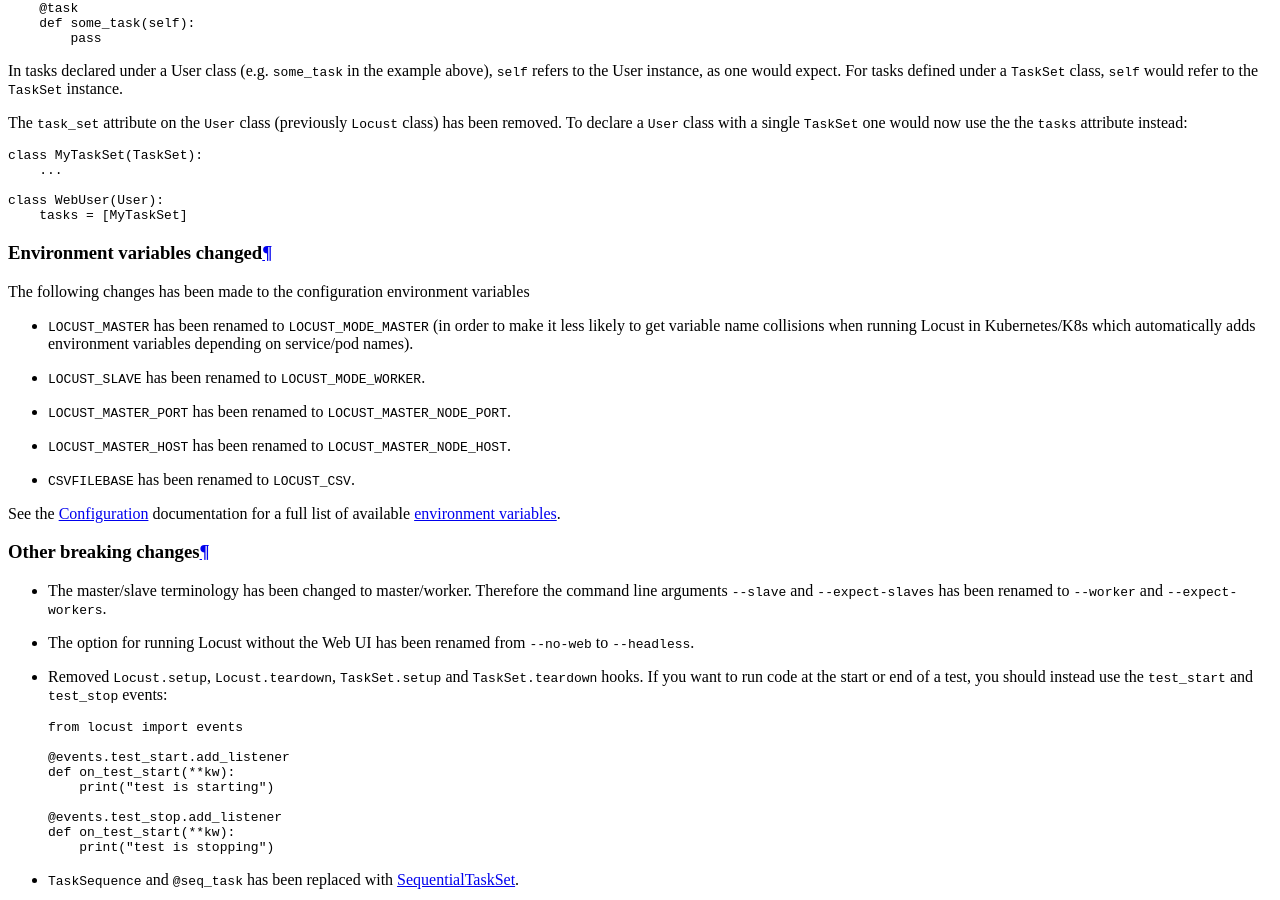
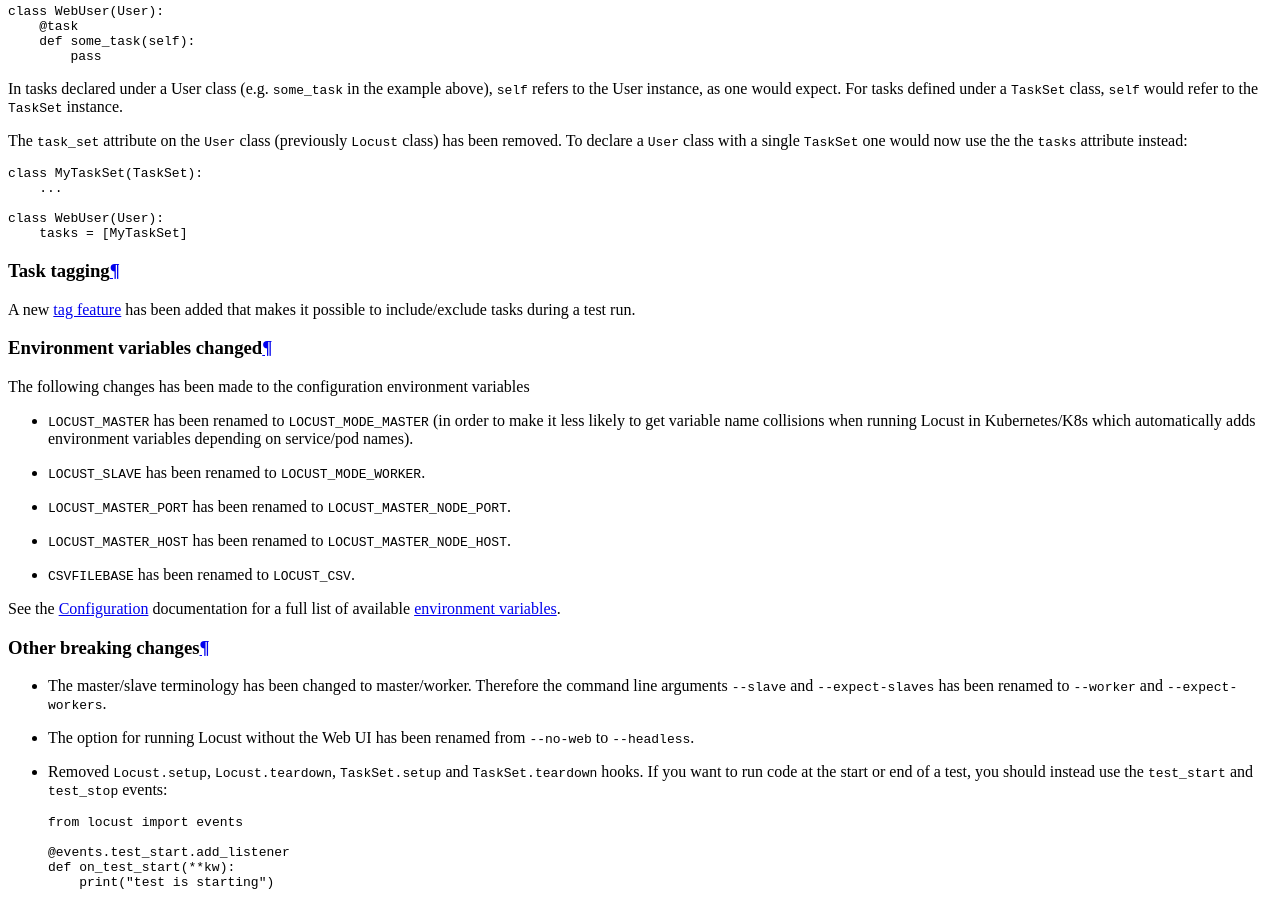
Before and after one commit to locustio/locust, a Sphinx documentation site: the page built from docs/changelog.rst, in a window 1280 px wide and 900 px high, scrolled down 1924 px. Built offline with Sphinx 7.4.7 and the Read the Docs theme 2.0.0, drawn with Linux system fonts in a browser that asks for light colours; the version number is read from the project's files by our own code.

Commit message:
Add entry about task tagging to Changelog

```diff
--- a/docs/changelog.rst
+++ b/docs/changelog.rst
@@ -43,6 +43,13 @@
 
     class WebUser(User):
         tasks = [MyTaskSet]
+
+
+Task tagging
+------------
+
+A new :ref:`tag feature <tagging-tasks>` has been added that makes it possible to include/exclude tasks during
+a test run.
 
 
 Environment variables changed
```
